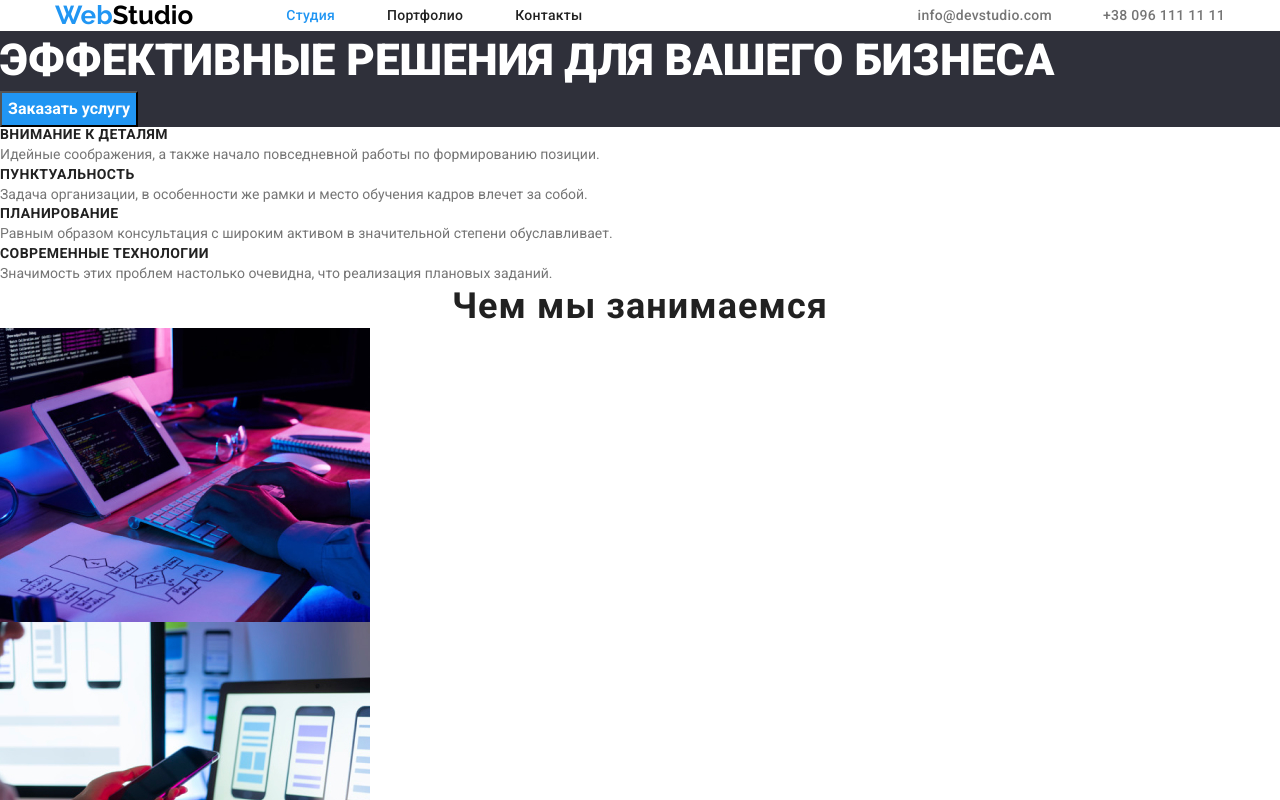
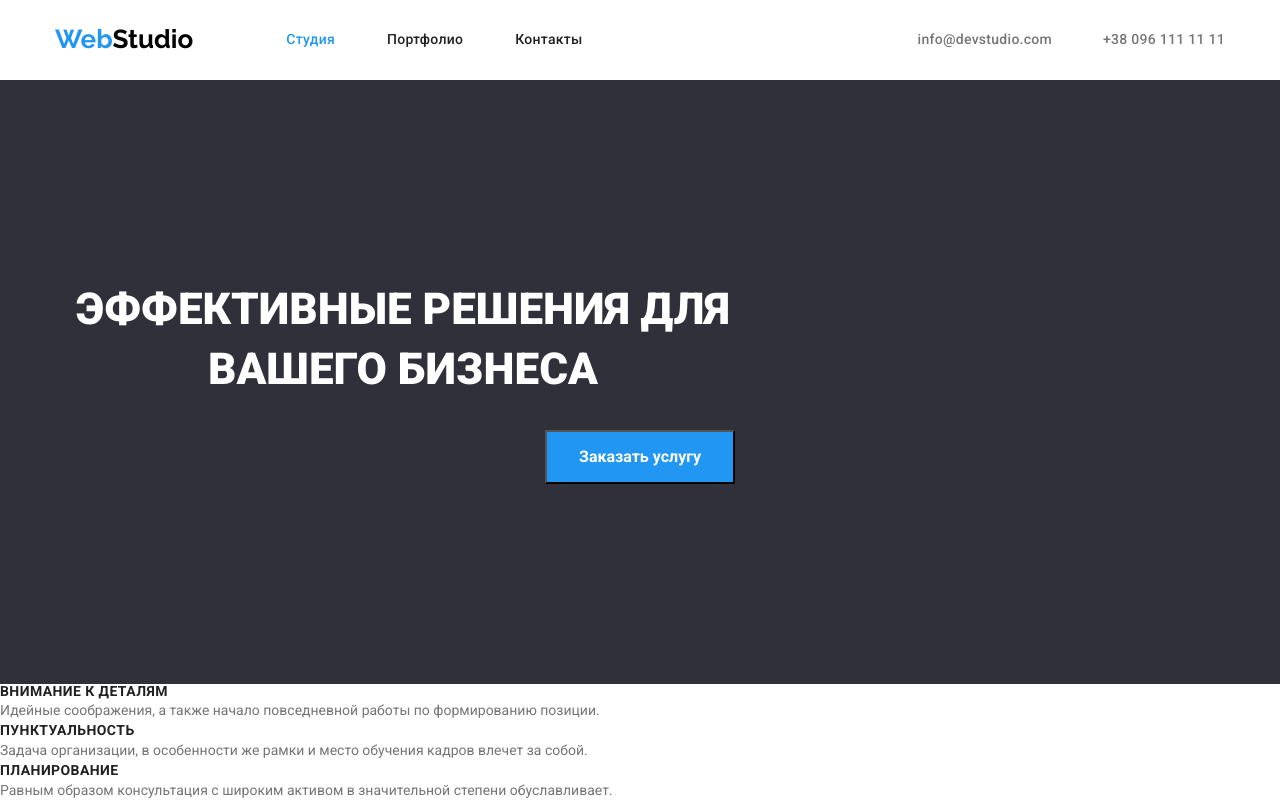
Before and after one commit to 7MVM7/goit-markup-hw-03, a plain HTML site: page index.html in a window 1280 px wide. Shown: the top 800 px of the page. Drawn offline with nearby package versions, Linux system fonts and the light colour scheme.

Commit message:
виставлення параметрів
текст, кнопка і все остальне

```diff
--- a/css/styles.css
+++ b/css/styles.css
@@ -42,6 +42,10 @@ li {
 
 img {
   display: block;
+}
+.header {
+  padding-top: 24px;
+  padding-bottom: 25px;
 }
 
 .visually-hidden {
@@ -123,6 +127,7 @@ img {
 .contact-head {
   display: flex;
   align-items: center;
+  margin-left: auto;
 }
 .nav-link {
   font-family: var(--main-font);
@@ -145,7 +150,6 @@ img {
   line-height: 1.14;
   letter-spacing: 0.02em;
   color: var(--gray-color);
-  margin-left: auto;
   margin-right: 51px;
 }
 
@@ -171,6 +175,9 @@ img {
 
 /* =========HERO========= */
 .hero {
+  padding-top: 200px;
+  padding-bottom: 200px;
+  text-align: center;
   background: #2f303a;
 }
 .hero-title {
@@ -180,7 +187,10 @@ img {
   line-height: 1.36;
   color: var(--white-color);
 }
-
+.hero-title {
+  max-width: 696px;
+  text-align: center;
+}
 .modal-btn {
   font-family: var(--main-font);
   font-weight: 700;
@@ -191,6 +201,13 @@ img {
 }
 .modal-btn {
   cursor: pointer;
+}
+.modal-btn {
+  margin-top: 30px;
+  padding-top: 10px;
+  padding-right: 32px;
+  padding-bottom: 10px;
+  padding-left: 32px;
 }
 
 /* =========END HERO========= */
--- a/index.html
+++ b/index.html
@@ -51,9 +51,14 @@
   <main>
     <!--HERO-->
     <section class="hero">
-      <h1 class="hero-title">ЭФФЕКТИВНЫЕ РЕШЕНИЯ ДЛЯ ВАШЕГО БИЗНЕСА</h1>
+      <div class="container">
+        <h1 class="hero-title">ЭФФЕКТИВНЫЕ РЕШЕНИЯ ДЛЯ ВАШЕГО БИЗНЕСА</h1>
 
-      <button class="modal-btn" type="button">Заказать услугу</button>
+        <button class="modal-btn" type="button">Заказать услугу</button>
+
+
+      </div>
+
     </section>
     <!--ADVANTAGES-->
     <section class="advantages">
```
